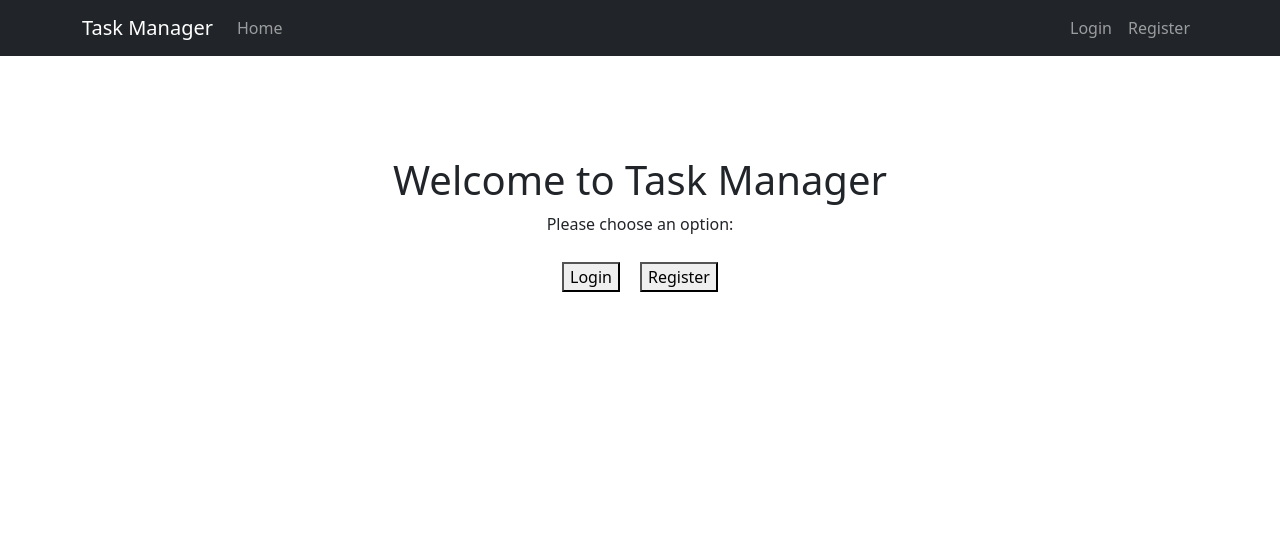
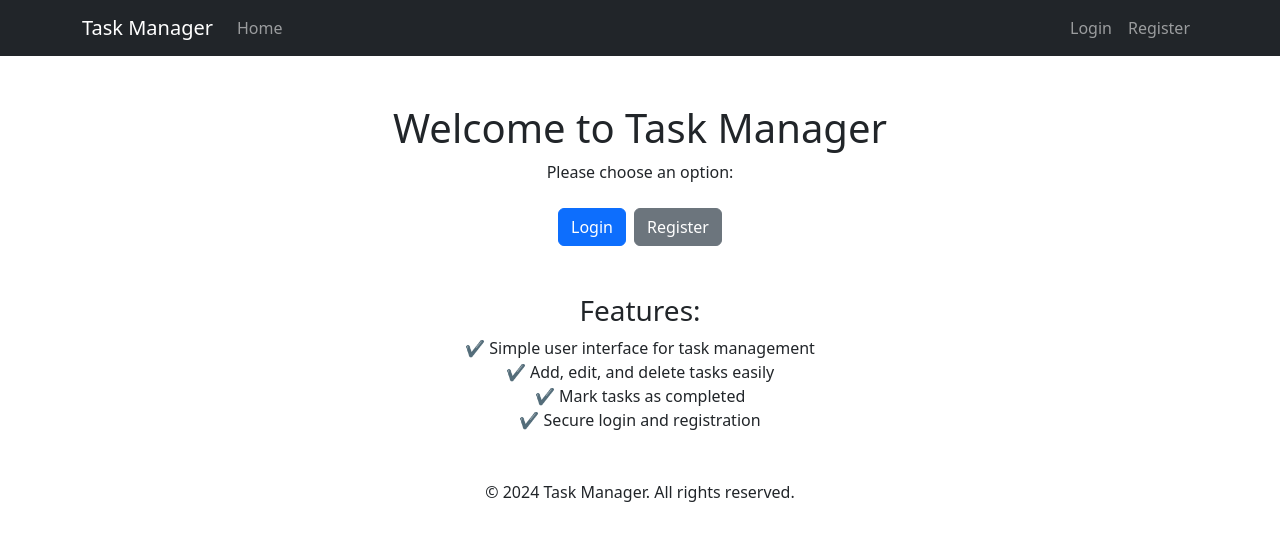
Before and after one commit to shadow-22/taskmanager-frontend, a React (Create React App) app: page / in a window 1280 px wide. Shown: the top 540 px of the page. Built offline with nearby package versions, Linux system fonts and the light colour scheme.

Commit message:
more css

```diff
--- a/src/components/AppNavbar.js
+++ b/src/components/AppNavbar.js
@@ -7,7 +7,7 @@ const AppNavbar = () => {
 
     const handleLogout = () => {
       localStorage.removeItem('token');
-      navigate('/login');
+      navigate('/');
     };
 
     return (
--- a/src/components/Home.js
+++ b/src/components/Home.js
@@ -3,17 +3,34 @@ import { Link } from 'react-router-dom';
 
 const Home = () => {
   return (
-    <div style={{ textAlign: 'center', marginTop: '100px' }}>
+    <div className="container text-center mt-5">
+
       <h1>Welcome to Task Manager</h1>
       <p>Please choose an option:</p>
-      <div>
+
+      <div className="mt-4">
         <Link to="/login">
-          <button style={{ margin: '10px' }}>Login</button>
+          <button className="btn btn-primary me-2">Login</button>
         </Link>
         <Link to="/register">
-          <button style={{ margin: '10px' }}>Register</button>
+          <button className="btn btn-secondary">Register</button>
         </Link>
       </div>
+
+      <div className="mt-5">
+        <h3>Features:</h3>
+        <ul className="list-unstyled">
+          <li>✔ Simple user interface for task management</li>
+          <li>✔ Add, edit, and delete tasks easily</li>
+          <li>✔ Mark tasks as completed</li>
+          <li>✔ Secure login and registration</li>
+        </ul>
+      </div>
+
+      <footer className="mt-5">
+        <p>&copy; {new Date().getFullYear()} Task Manager. All rights reserved.</p>
+      </footer>
+
     </div>
   );
 };
--- a/src/components/TaskItem.js
+++ b/src/components/TaskItem.js
@@ -42,27 +42,29 @@ const TaskItem = ({ task, token, setTasks, tasks }) => {
   };
 
   return (
-    <li>
+    <li className="list-group-item d-flex justify-content-between align-items-center">
       {isEditing ? (
-        <>
+        <div className="d-flex">
           <input
             type="text"
+            className="form-control me-2"
             value={editedTask.title}
             onChange={(e) => setEditedTask({ ...editedTask, title: e.target.value })}
           />
-          <button onClick={handleUpdateTask}>Save</button>
-        </>
+          <button onClick={handleUpdateTask} className="btn btn-success">Save</button>
+        </div>
       ) : (
-        <>
+        <div className="d-flex align-items-center">
           <input
             type="checkbox"
             checked={task.is_completed}
             onChange={handleToggleComplete}
+            className="form-check-input me-2"
           />
           <span style={{ textDecoration: task.is_completed ? 'line-through' : 'none' }}>{task.title}</span>
-          <button onClick={() => setIsEditing(true)}>Edit</button>
-          <button onClick={handleDeleteTask}>Delete</button>
-        </>
+          <button onClick={() => setIsEditing(true)} className="btn btn-warning btn-sm ms-2">Edit</button>
+          <button onClick={handleDeleteTask} className="btn btn-danger btn-sm ms-2">Delete</button>
+        </div>
       )}
     </li>
   );
--- a/src/components/TaskManager.js
+++ b/src/components/TaskManager.js
@@ -38,27 +38,37 @@ const TaskManager = () => {
   };
 
   return (
-    <div>
+    <div className="container mt-4">
       <h2>Task Manager</h2>
-      <form onSubmit={handleAddTask}>
+      <form onSubmit={handleAddTask} className="mb-3">
+        <div className="mb-3">
+          <label htmlFor="taskTitle" className="form-label">Task Title</label>
           <input
             type="text"
-          placeholder="Task Title"
+            className="form-control"
+            id="taskTitle"
+            placeholder="Enter Task Title"
             value={newTask.title}
             onChange={(e) => setNewTask({ ...newTask, title: e.target.value })}
             required
           />
+        </div>
+        <div className="mb-3">
+          <label htmlFor="taskDescription" className="form-label">Task Description</label>
           <input
             type="text"
-          placeholder="Task Description"
+            className="form-control"
+            id="taskDescription"
+            placeholder="Enter Task Description"
             value={newTask.description}
             onChange={(e) => setNewTask({ ...newTask, description: e.target.value })}
           />
-        <button type="submit">Add Task</button>
+        </div>
+        <button type="submit" className="btn btn-primary">Add Task</button>
       </form>
-      {error && <p style={{ color: 'red' }}>{error}</p>}
+      {error && <div className="alert alert-danger">{error}</div>}
 
-      <ul>
+      <ul className="list-group">
         {tasks.map((task) => (
           <TaskItem key={task.id} task={task} token={token} setTasks={setTasks} tasks={tasks} />
         ))}
```
Lines whose indentation alone changed are shown as unchanged.
